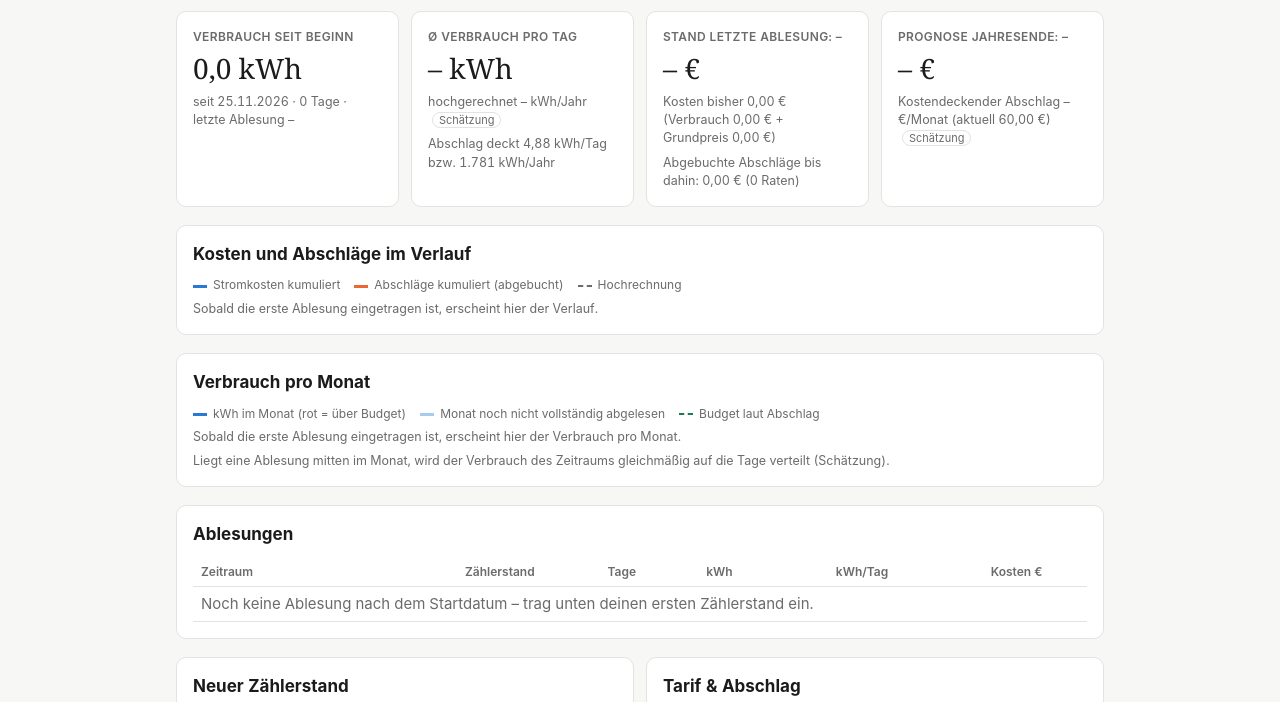
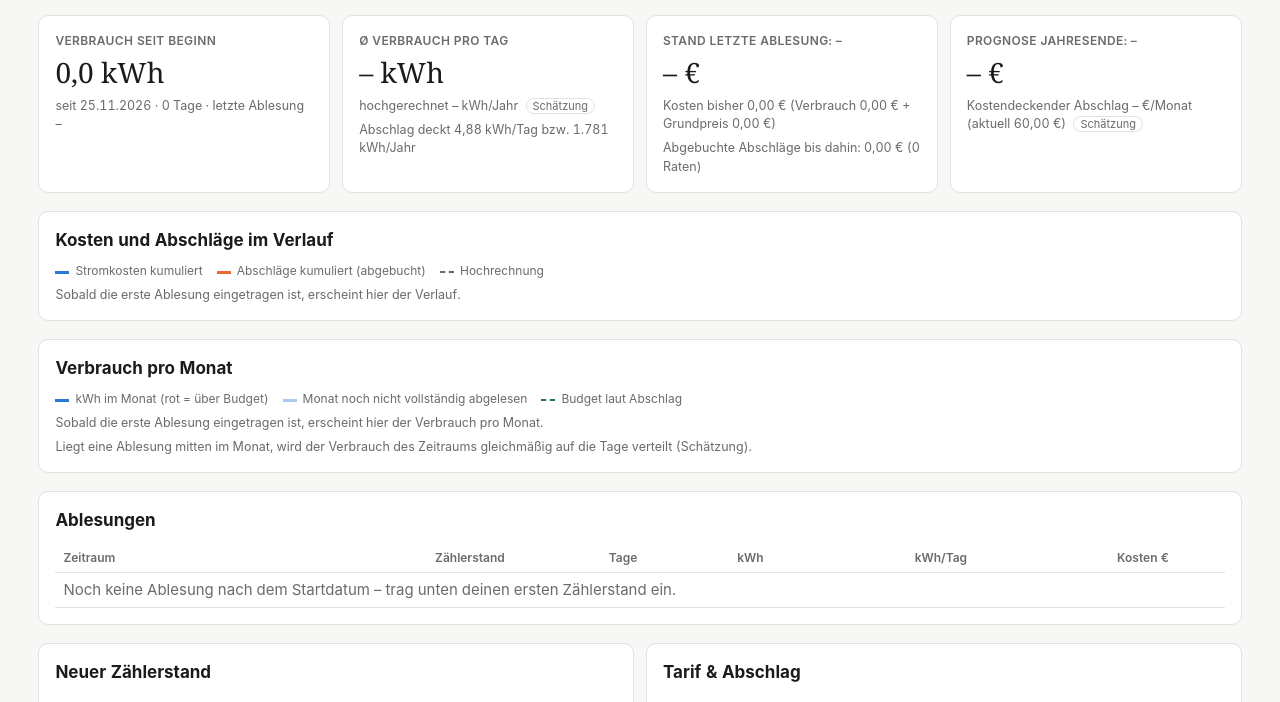
Before and after one commit to appentwicklermartin/stromabrechnung, a website: page app/index.html in a window 1280 px wide. Shown: the part 91-793 px from the top of the page. Drawn offline with Linux system fonts and the light colour scheme.

Commit message:
Layout breiter

```diff
--- a/app/index.html
+++ b/app/index.html
@@ -9,7 +9,7 @@
 @media(prefers-color-scheme:dark){:root{--bg:#161616;--panel:#202020;--fg:#eee;--muted:#a0a0a0;--line:#333;--ok:#4cc38a;--bad:#ff6b5e}}
 *{box-sizing:border-box}
 body{margin:0;background:var(--bg);color:var(--fg);font:15px/1.45 -apple-system,BlinkMacSystemFont,"Segoe UI",Roboto,sans-serif;font-variant-numeric:tabular-nums}
-main{max-width:960px;margin:0 auto;padding:20px 16px 48px;display:flex;flex-direction:column;gap:18px}
+main{max-width:1600px;margin:0 auto;padding:24px clamp(16px,3vw,48px) 48px;display:flex;flex-direction:column;gap:18px}
 h1{font:400 28px Georgia,serif;margin:0}
 .lead{color:var(--muted);margin:4px 0 0}.lead b{color:var(--fg)}
 .cards{display:grid;grid-template-columns:repeat(auto-fit,minmax(200px,1fr));gap:12px}
```
